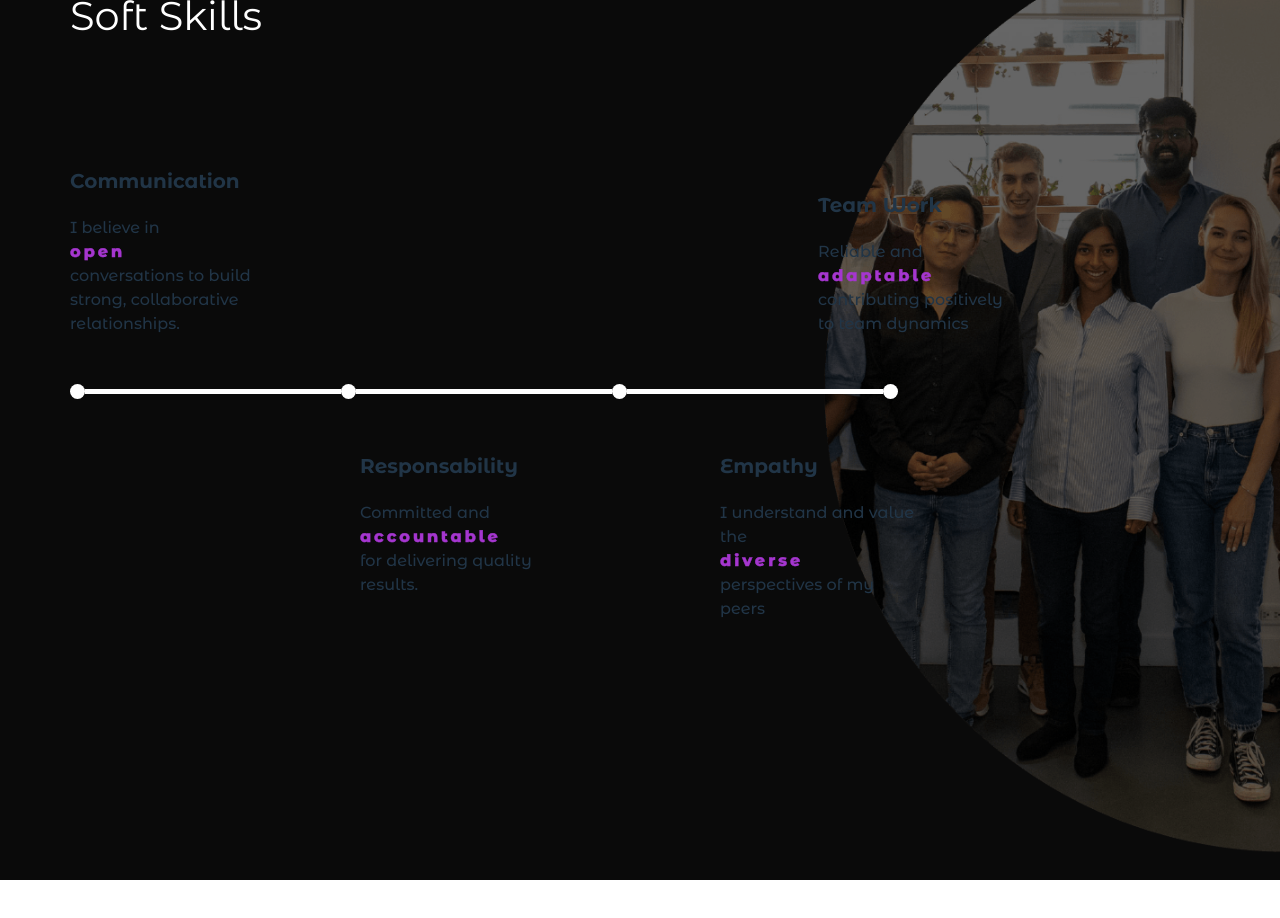
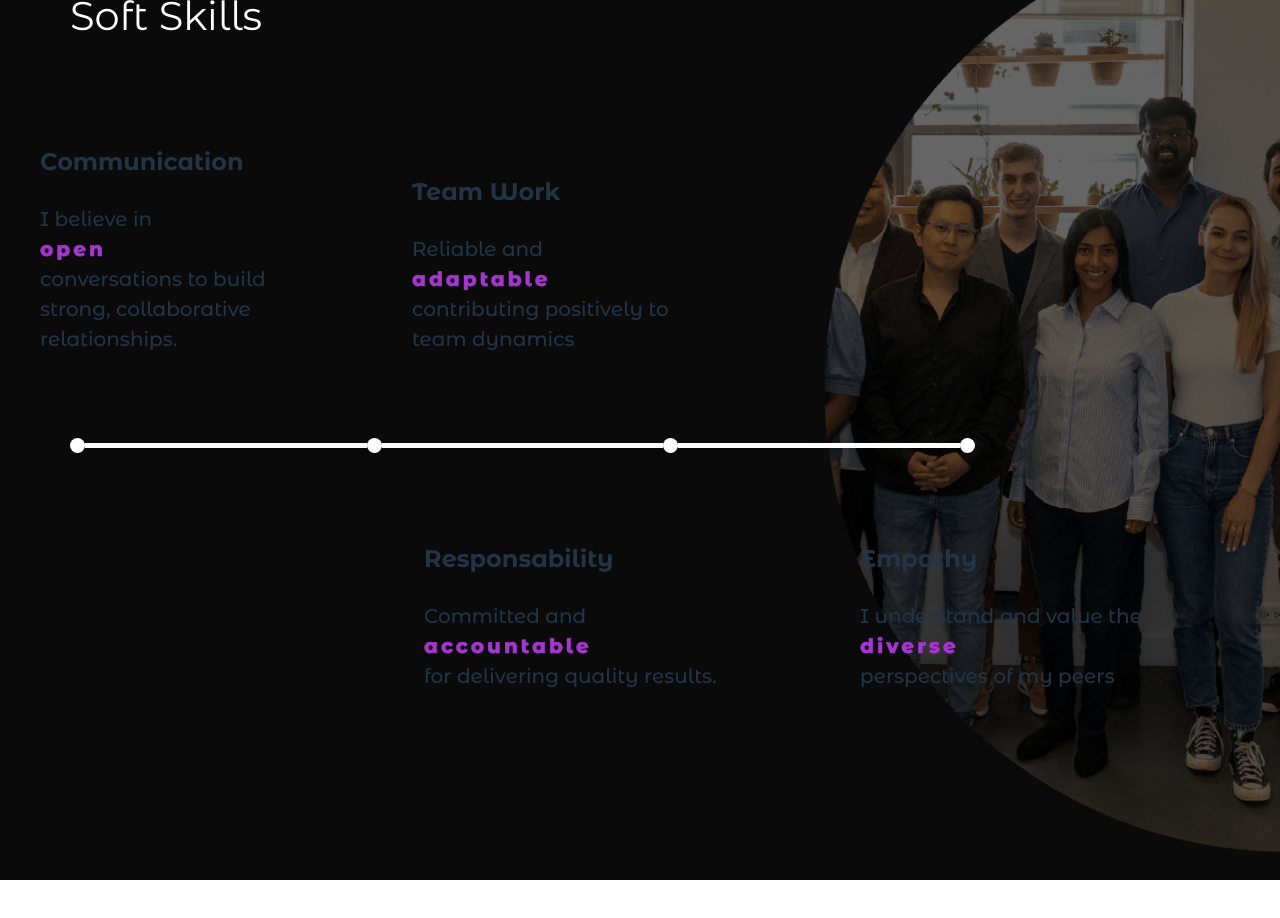
Before and after one commit to MariaVan8/portfolio-react, a React (Vite) app: page / in a window 1280 px wide. Shown: the part 4060-4978 px from the top of the page. Built offline with nearby package versions, Linux system fonts and the light colour scheme.

Commit message:
Updated desktop media query for soft skills

```diff
--- a/src/components/About/About.jsx
+++ b/src/components/About/About.jsx
@@ -46,9 +46,9 @@ function About() {
 				},
 			},
 			{
-				breakpoint: 2600, // Large desktop view
+				breakpoint: 3600, // Large desktop view
 				settings: {
-					slidesToShow: 4,
+					slidesToShow: 2,
 					centerPadding: "90px",
 				},
 			},
--- a/src/components/SoftSkills/SoftSkills.scss
+++ b/src/components/SoftSkills/SoftSkills.scss
@@ -191,14 +191,15 @@
 		}
 		&-top {
 			flex-direction: row;
-			width: 100%;
-			gap: 10rem;
+			width: 80%;
+			gap: 5rem;
 			justify-content: space-between;
 			> :first-child {
 				bottom: 0;
+				left: -5rem;
 			}
 			> :nth-child(2) {
-				right: 12rem;
+				left: -6rem;
 				position: relative;
 			}
 		}
@@ -212,8 +213,15 @@
 			flex-direction: row;
 			top: 0;
 			width: 80%;
-			justify-content: center;
+			justify-content: space-between;
 			gap: 10rem;
+			> :first-child {
+				left: 8rem;
+			}
+			> :last-child {
+				left: 4rem;
+				position: relative;
+			}
 		}
 		&-circle {
 			width: 15px;
@@ -222,7 +230,7 @@
 	}
 	.line {
 		height: 5px;
-		width: 20vw;
+		width: 22vw;
 		&-container {
 			display: flex;
 			flex-direction: row;
@@ -231,3 +239,36 @@
 		}
 	}
 }
+
+@media only screen and (min-width: 1200px) {
+	.soft_skills {
+		padding-top: 3rem;
+		gap: 4rem;
+		&-box {
+			width: 300px;
+			h3 {
+				font-size: 24px;
+			}
+			p {
+				font-size: 20px;
+			}
+		}
+		&-top {
+			//	background-color: red;
+			right: 4rem;
+			position: relative;
+			> :first-child {
+				//left: -3rem;
+			}
+			> :nth-child(2) {
+				left: -20rem;
+				position: relative;
+			}
+		}
+		&-bottom {
+			> :first-child {
+				left: 15rem;
+			}
+		}
+	}
+}
```
